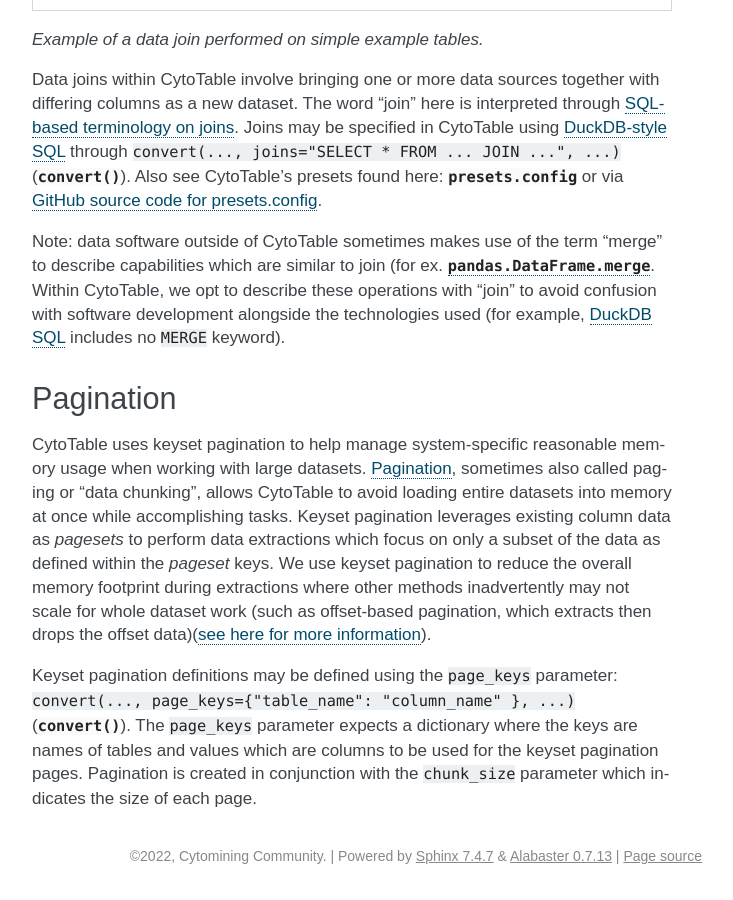
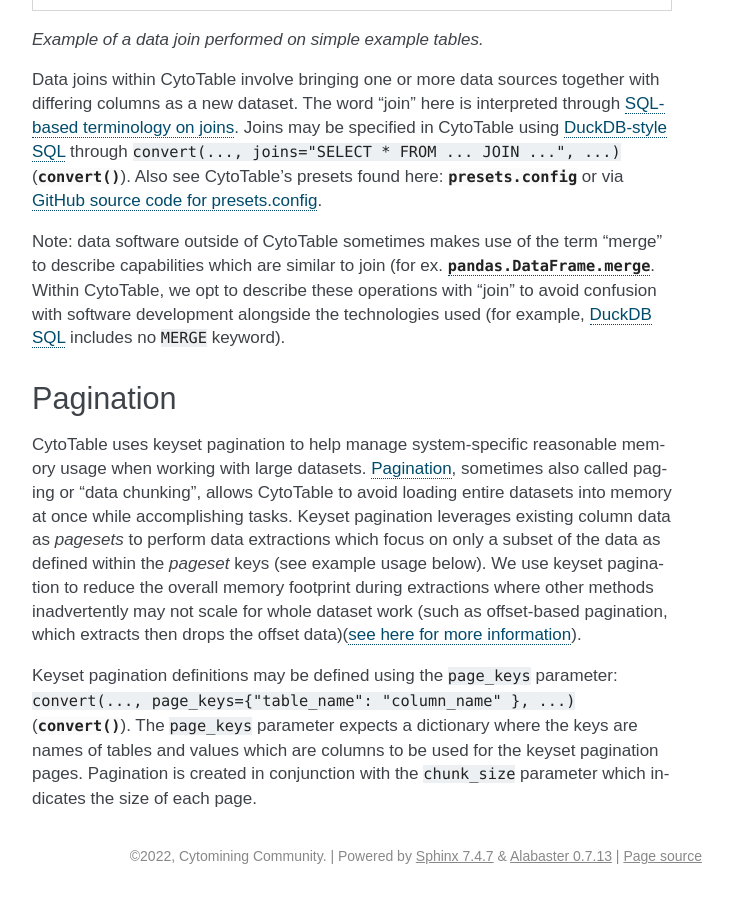
Before and after one commit to cytomining/CytoTable, a Sphinx documentation site: the page built from docs/source/overview.md, in a window 1280 px wide and 900 px high, scrolled down 5253 px. Shown: the whole window, without its empty margins (438-1171 px from the left). Built offline with Sphinx 7.4.7, drawn with Linux system fonts in a browser that asks for light colours.

Commit message:
point to the example in docs
Co-Authored-By: Gregory Way <gregory.way@gmail.com>

````diff
--- a/docs/source/overview.md
+++ b/docs/source/overview.md
@@ -291,7 +291,7 @@
 
 CytoTable uses keyset pagination to help manage system-specific reasonable memory usage when working with large datasets.
 [Pagination](https://en.wikipedia.org/wiki/Pagination), sometimes also called paging or "data chunking", allows CytoTable to avoid loading entire datasets into memory at once while accomplishing tasks.
-Keyset pagination leverages existing column data as _pagesets_ to perform data extractions which focus on only a subset of the data as defined within the _pageset_ keys.
+Keyset pagination leverages existing column data as _pagesets_ to perform data extractions which focus on only a subset of the data as defined within the _pageset_ keys (see example usage below).
 We use keyset pagination to reduce the overall memory footprint during extractions where other methods inadvertently may not scale for whole dataset work (such as offset-based pagination, which extracts then drops the offset data)([see here for more information](https://use-the-index-luke.com/no-offset)).
 
 ```{eval-rst}
````
